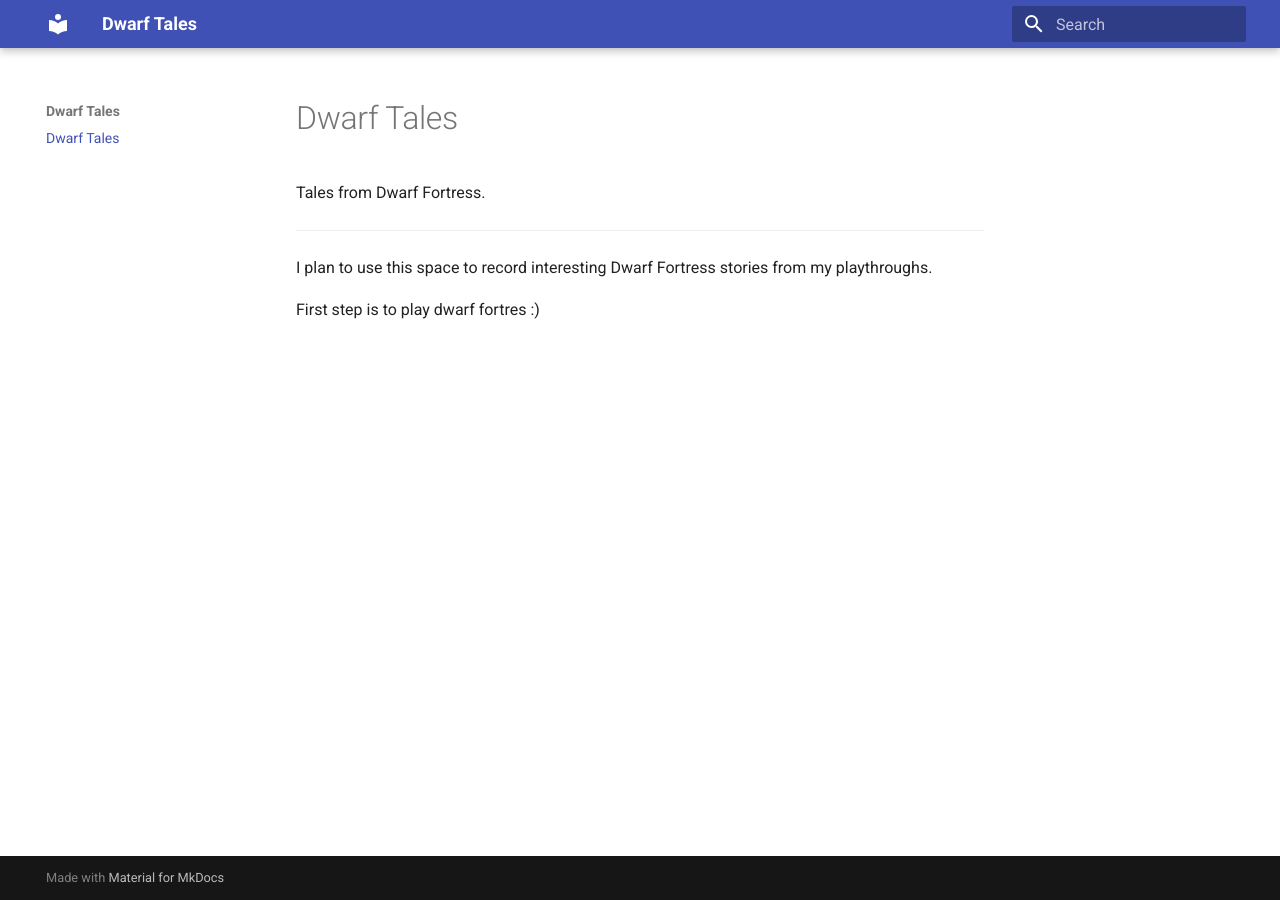
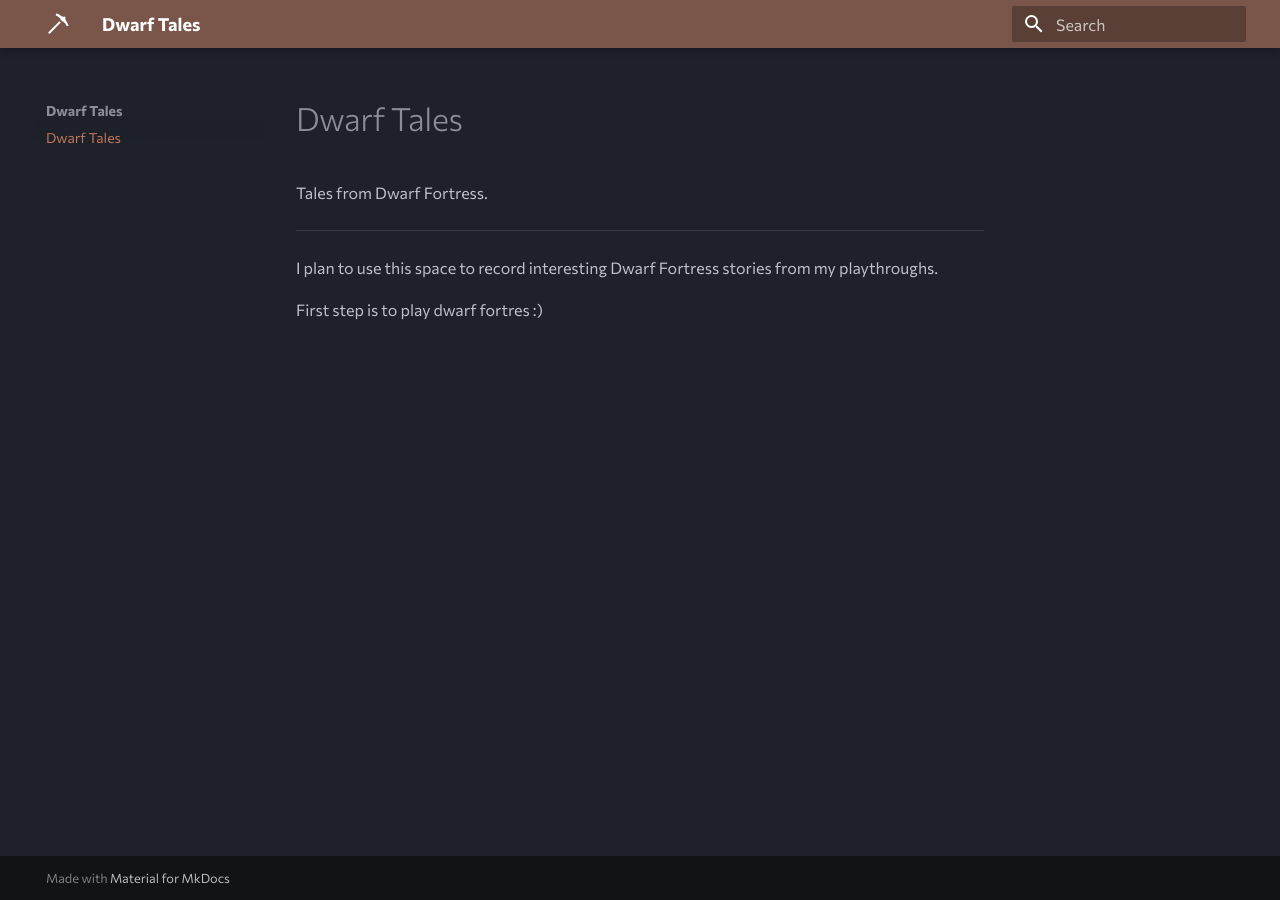
Before and after one commit to nwesterhausen/dwarf-tales, an MkDocs documentation site: the page built from docs/index.md, in a window 1280 px wide. Built offline with MkDocs 1.6.1 and Material for MkDocs 9.7.7, drawn with Linux system fonts in a browser that asks for light colours.

Commit message:
Set theme

```diff
--- a/mkdocs.yml
+++ b/mkdocs.yml
@@ -1,3 +1,13 @@
 site_name: Dwarf Tales
 site_url: https://dwarffortress.nwest.wiki/
-theme: material
+theme:
+  name: material
+  palette:
+    scheme: slate
+    primary: brown
+    accent: yellow
+  font:
+    text: Commissioner
+    code: Roboto Mono
+  icon:
+    logo: material/pickaxe
```
